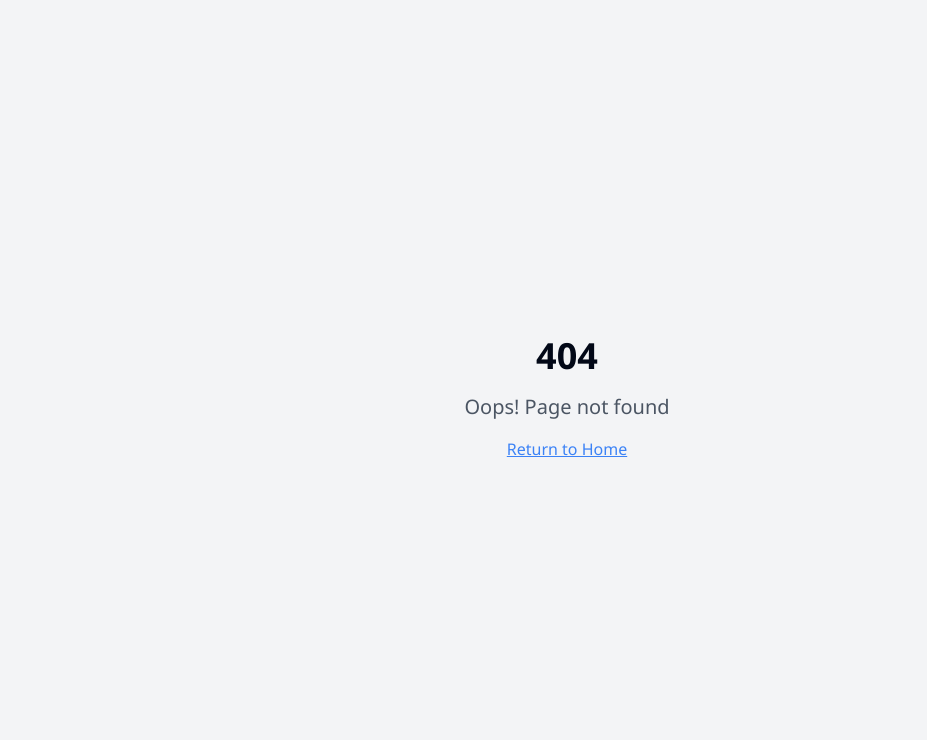
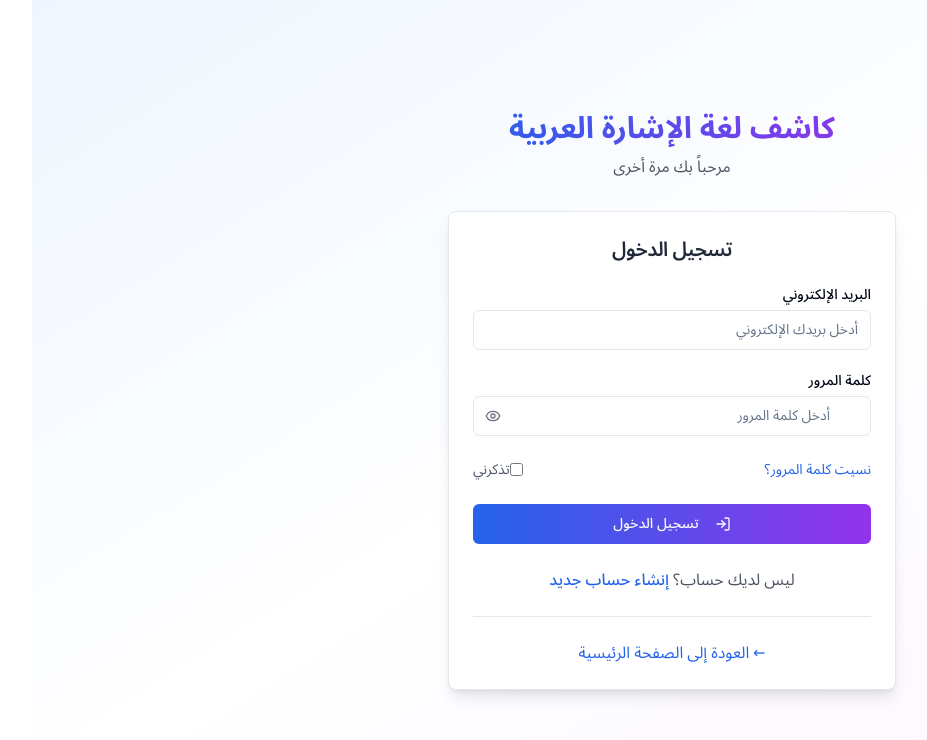
Before and after one commit to soumiaaaen/arabic-sign-sound-bridge, a React (Vite) app: page /login in a window 1280 px wide. Before the commit this address had no page. Shown: the top 740 px of the page, without its empty margins (103-1030 px from the left). Built offline with nearby package versions, Linux system fonts and the light colour scheme.

Commit message:
feat: Add login page
Adds a login page to the application.

```diff
--- a/src/App.tsx
+++ b/src/App.tsx
@@ -1,9 +1,11 @@
+
 import { Toaster } from "@/components/ui/toaster";
 import { Toaster as Sonner } from "@/components/ui/sonner";
 import { TooltipProvider } from "@/components/ui/tooltip";
 import { QueryClient, QueryClientProvider } from "@tanstack/react-query";
 import { BrowserRouter, Routes, Route } from "react-router-dom";
 import Index from "./pages/Index";
+import Login from "./pages/Login";
 import NotFound from "./pages/NotFound";
 
 const queryClient = new QueryClient();
@@ -16,6 +18,7 @@ const App = () => (
       <BrowserRouter>
         <Routes>
           <Route path="/" element={<Index />} />
+          <Route path="/login" element={<Login />} />
           {/* ADD ALL CUSTOM ROUTES ABOVE THE CATCH-ALL "*" ROUTE */}
           <Route path="*" element={<NotFound />} />
         </Routes>
--- a/src/components/Header.tsx
+++ b/src/components/Header.tsx
@@ -1,40 +1,32 @@
 
 import React from 'react';
 import { Button } from '@/components/ui/button';
-import { Languages, Volume2, Settings } from 'lucide-react';
+import { Camera, User } from 'lucide-react';
+import { Link } from 'react-router-dom';
 
 const Header = () => {
   return (
-    <header className="bg-white/90 backdrop-blur-md shadow-sm border-b border-gray-200/50 sticky top-0 z-50">
+    <header className="bg-white/80 backdrop-blur-md border-b border-gray-200 sticky top-0 z-50">
       <div className="container mx-auto px-4 py-4">
         <div className="flex items-center justify-between">
-          <div className="flex items-center space-x-2">
-            <div className="bg-gradient-to-r from-blue-500 to-purple-500 p-2 rounded-lg">
-              <Languages className="h-6 w-6 text-white" />
+          <Link to="/" className="flex items-center gap-3">
+            <div className="p-2 bg-gradient-to-br from-blue-500 to-purple-600 rounded-lg">
+              <Camera className="h-6 w-6 text-white" />
             </div>
-            <span className="text-xl font-bold text-gray-800">ASL Translator</span>
-          </div>
+            <div>
+              <h1 className="text-xl font-bold text-gray-800">كاشف الإشارة</h1>
+              <p className="text-sm text-gray-600">Arabic Sign Language</p>
+            </div>
+          </Link>
 
-          <nav className="hidden md:flex items-center space-x-6">
-            <a href="#" className="text-gray-600 hover:text-blue-600 transition-colors">
-              الرئيسية
-            </a>
-            <a href="#" className="text-gray-600 hover:text-blue-600 transition-colors">
-              حول التطبيق
-            </a>
-            <a href="#" className="text-gray-600 hover:text-blue-600 transition-colors">
-              المساعدة
-            </a>
+          <nav className="flex items-center gap-4">
+            <Link to="/login">
+              <Button variant="outline" className="flex items-center gap-2">
+                <User className="h-4 w-4" />
+                تسجيل الدخول
+              </Button>
+            </Link>
           </nav>
-
-          <div className="flex items-center space-x-2">
-            <Button variant="ghost" size="sm">
-              <Volume2 className="h-4 w-4" />
-            </Button>
-            <Button variant="ghost" size="sm">
-              <Settings className="h-4 w-4" />
-            </Button>
-          </div>
         </div>
       </div>
     </header>
--- /dev/null
+++ b/src/pages/Login.tsx
@@ -0,0 +1,125 @@
+
+import React, { useState } from 'react';
+import { Card, CardContent, CardHeader, CardTitle } from '@/components/ui/card';
+import { Button } from '@/components/ui/button';
+import { Input } from '@/components/ui/input';
+import { Label } from '@/components/ui/label';
+import { Eye, EyeOff, LogIn } from 'lucide-react';
+import { Link } from 'react-router-dom';
+
+const Login = () => {
+  const [email, setEmail] = useState('');
+  const [password, setPassword] = useState('');
+  const [showPassword, setShowPassword] = useState(false);
+
+  const handleSubmit = (e: React.FormEvent) => {
+    e.preventDefault();
+    // Handle login logic here
+    console.log('Login attempt:', { email, password });
+  };
+
+  return (
+    <div className="min-h-screen bg-gradient-to-br from-blue-50 via-white to-purple-50 flex items-center justify-center px-4">
+      <div className="w-full max-w-md">
+        <div className="text-center mb-8">
+          <h1 className="text-3xl font-bold bg-gradient-to-r from-blue-600 to-purple-600 bg-clip-text text-transparent mb-2">
+            كاشف لغة الإشارة العربية
+          </h1>
+          <p className="text-gray-600">
+            مرحباً بك مرة أخرى
+          </p>
+        </div>
+
+        <Card className="shadow-lg">
+          <CardHeader>
+            <CardTitle className="text-center text-xl font-semibold text-gray-800">
+              تسجيل الدخول
+            </CardTitle>
+          </CardHeader>
+          <CardContent>
+            <form onSubmit={handleSubmit} className="space-y-6">
+              <div className="space-y-2">
+                <Label htmlFor="email" className="text-right block">
+                  البريد الإلكتروني
+                </Label>
+                <Input
+                  id="email"
+                  type="email"
+                  value={email}
+                  onChange={(e) => setEmail(e.target.value)}
+                  placeholder="أدخل بريدك الإلكتروني"
+                  className="text-right"
+                  dir="rtl"
+                  required
+                />
+              </div>
+
+              <div className="space-y-2">
+                <Label htmlFor="password" className="text-right block">
+                  كلمة المرور
+                </Label>
+                <div className="relative">
+                  <Input
+                    id="password"
+                    type={showPassword ? 'text' : 'password'}
+                    value={password}
+                    onChange={(e) => setPassword(e.target.value)}
+                    placeholder="أدخل كلمة المرور"
+                    className="text-right pr-10"
+                    dir="rtl"
+                    required
+                  />
+                  <button
+                    type="button"
+                    onClick={() => setShowPassword(!showPassword)}
+                    className="absolute left-3 top-1/2 transform -translate-y-1/2 text-gray-500 hover:text-gray-700"
+                  >
+                    {showPassword ? <EyeOff className="h-4 w-4" /> : <Eye className="h-4 w-4" />}
+                  </button>
+                </div>
+              </div>
+
+              <div className="flex items-center justify-between text-sm">
+                <Link to="/forgot-password" className="text-blue-600 hover:underline">
+                  نسيت كلمة المرور؟
+                </Link>
+                <label className="flex items-center">
+                  <input type="checkbox" className="mr-2" />
+                  <span className="text-gray-600">تذكرني</span>
+                </label>
+              </div>
+
+              <Button
+                type="submit"
+                className="w-full bg-gradient-to-r from-blue-600 to-purple-600 hover:from-blue-700 hover:to-purple-700"
+              >
+                <LogIn className="h-4 w-4 ml-2" />
+                تسجيل الدخول
+              </Button>
+            </form>
+
+            <div className="mt-6 text-center">
+              <p className="text-gray-600">
+                ليس لديك حساب؟{' '}
+                <Link to="/register" className="text-blue-600 hover:underline font-medium">
+                  إنشاء حساب جديد
+                </Link>
+              </p>
+            </div>
+
+            <div className="mt-6 pt-6 border-t border-gray-200">
+              <Link
+                to="/"
+                className="block text-center text-blue-600 hover:underline"
+              >
+                ← العودة إلى الصفحة الرئيسية
+              </Link>
+            </div>
+          </CardContent>
+        </Card>
+      </div>
+    </div>
+  );
+};
+
+export default Login;
```
